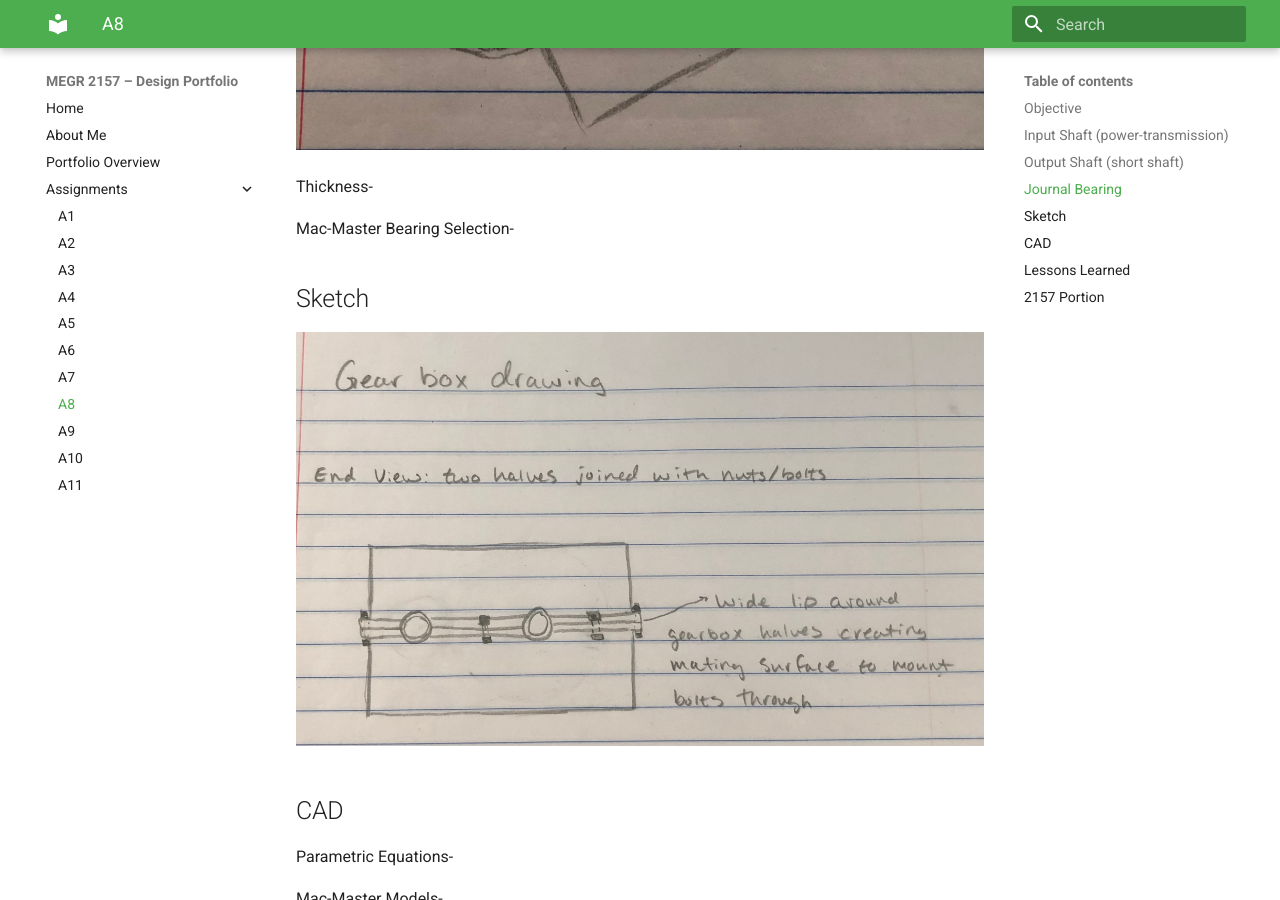
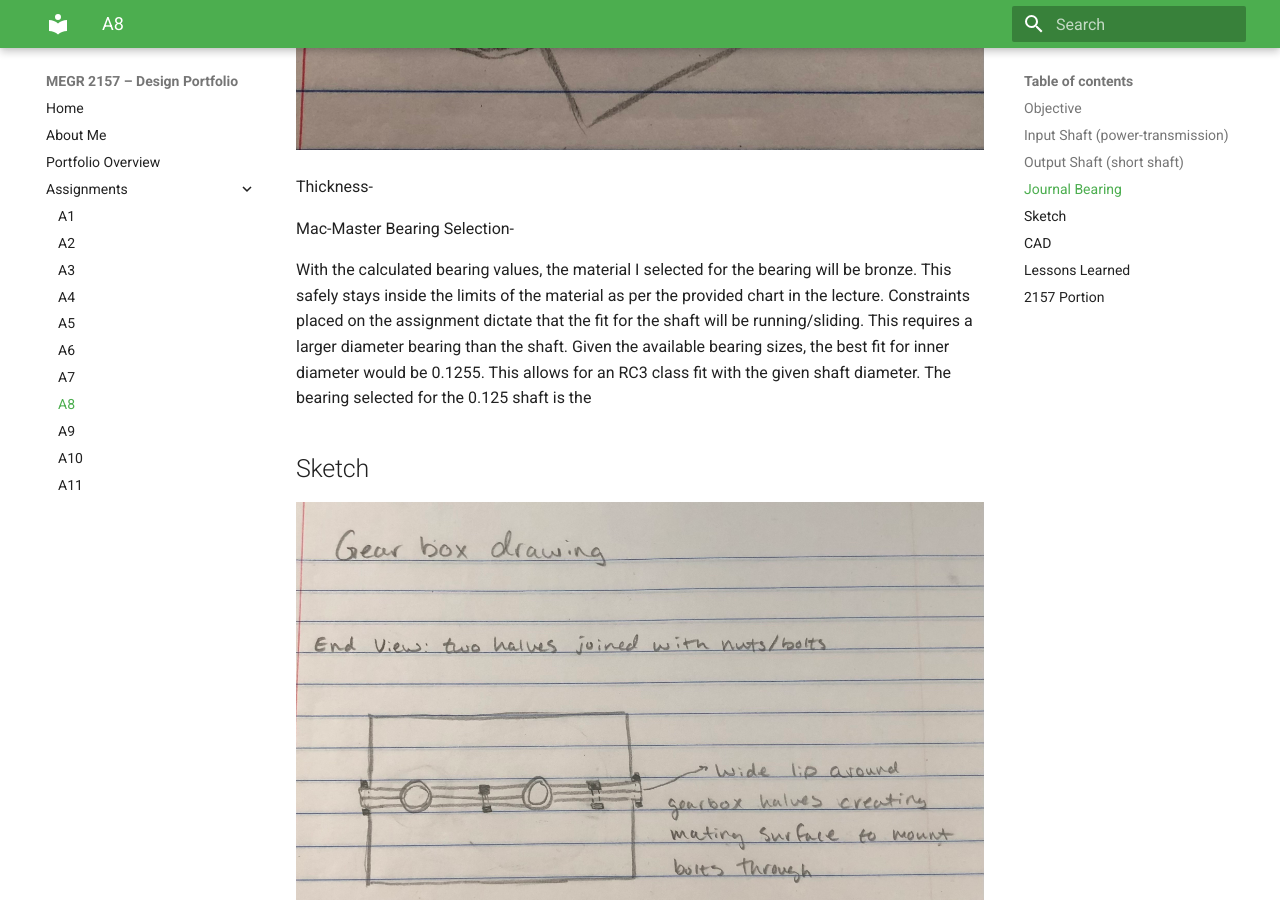
Before and after one commit to Taylor-Rockefeller-Portfolio/megr2157-portfolio, an MkDocs documentation site: the page built from docs/assignments/A08/index.md, in a window 1280 px wide and 900 px high, scrolled down 9436 px. Built offline with MkDocs 1.6.1 and Material for MkDocs 9.7.7, drawn with Linux system fonts in a browser that asks for light colours.

Commit message:
Update index.md

```diff
--- a/docs/assignments/A08/index.md
+++ b/docs/assignments/A08/index.md
@@ -58,6 +58,8 @@ Thickness-
 
 Mac-Master Bearing Selection-
 
+With the calculated bearing values, the material I selected for the bearing will be bronze. This safely stays inside the limits of the material as per the provided chart in the lecture. Constraints placed on the assignment dictate that the fit for the shaft will be running/sliding. This requires a larger diameter bearing than the shaft. Given the available bearing sizes, the best fit for inner diameter would be 0.1255. This allows for an RC3 class fit with the given shaft diameter. The bearing selected for the 0.125 shaft is the
+
 ## Sketch
 
 ![](IMG_1728.jpg)
```
